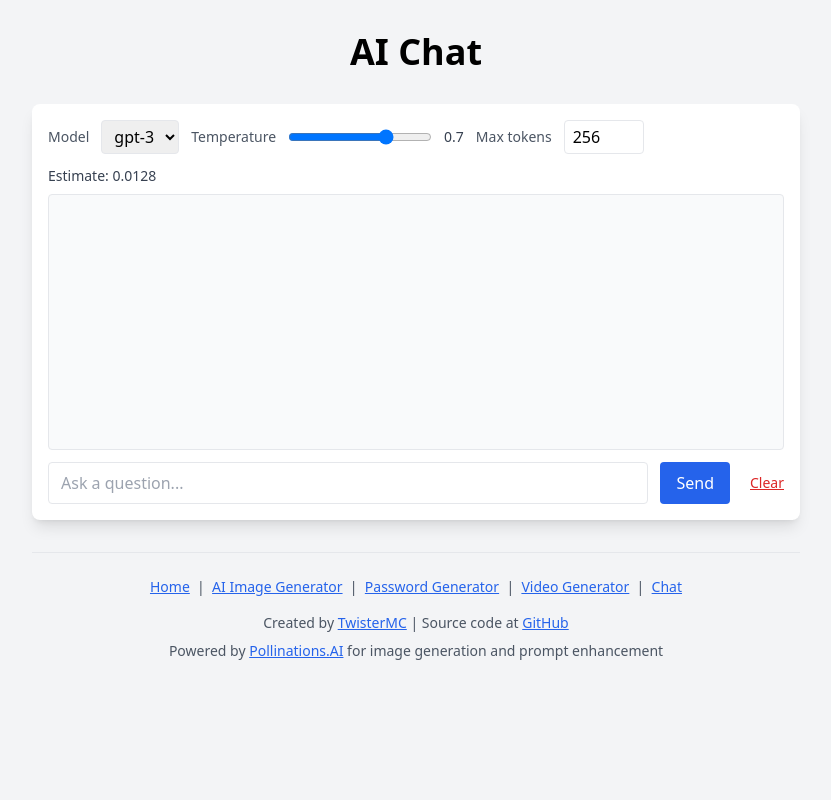
After one commit to TwisterMc/ask_ai, a Flask app: page /chat in a window 1280 px wide. The commit adds this page. Shown: the whole page, without its empty margins (224-1055 px from the left). Run offline with Flask 3, Linux system fonts and the light colour scheme; data that the repository does not hold is empty; some libraries are stand-ins or nearby versions.

Commit message:
Add chat feature with API integration and UI enhancements

```diff
--- a/app.py
+++ b/app.py
@@ -1,6 +1,7 @@
 from flask import Flask, render_template, request, jsonify
 from urllib.parse import quote
-from generators import enhance_prompt_api, generate_image_api, estimate_price_api
+from generators import enhance_prompt_api, generate_image_api, estimate_price_api, chat_api
+from generators import estimate_chat_price_api
 import os
 
 # Load environment variables from .env file (for local development)
@@ -66,5 +67,28 @@ def image_generator():
 def video_generator():
     return render_template("video.html")
 
+
+@app.route("/chat")
+def chat_page():
+    return render_template("chat.html")
+
+
+@app.route('/api/chat', methods=['POST'])
+def api_chat():
+    return chat_api(request)
+
+
+@app.route('/api/estimate_chat_price', methods=['POST'])
+def api_estimate_chat_price():
+    return estimate_chat_price_api(request)
+
 if __name__ == "__main__":
+    # Print available routes for debugging
+    try:
+        print("Registered routes:")
+        for rule in app.url_map.iter_rules():
+            methods = ','.join(sorted(rule.methods))
+            print(f"{rule.rule} -> {methods}")
+    except Exception as e:
+        print(f"Error listing routes: {e}")
     app.run(host='0.0.0.0', port=5000, debug=True)
--- /dev/null
+++ b/static/js/chat.js
@@ -0,0 +1,142 @@
+document.addEventListener("DOMContentLoaded", () => {
+  const form = document.getElementById("chatForm");
+  const input = document.getElementById("chatInput");
+  const windowEl = document.getElementById("chatWindow");
+  const modelEl = document.getElementById("chatModel");
+  const tempEl = document.getElementById("chatTemp");
+  const tempVal = document.getElementById("chatTempValue");
+  const maxEl = document.getElementById("chatMax");
+
+  // UI elements: Clear button and estimate area
+  const clearBtn = document.createElement("button");
+  clearBtn.type = "button";
+  clearBtn.className = "ml-2 text-sm text-red-600 underline";
+  clearBtn.textContent = "Clear";
+  form.appendChild(clearBtn);
+
+  const estimateEl = document.createElement("div");
+  estimateEl.className = "text-sm text-gray-700 mb-2";
+  windowEl.parentNode.insertBefore(estimateEl, windowEl);
+
+  const STORAGE_KEY = "ask_ai_chat_history_v1";
+
+  function loadHistory() {
+    try {
+      const raw = localStorage.getItem(STORAGE_KEY);
+      if (!raw) return;
+      const arr = JSON.parse(raw);
+      arr.forEach((m) => appendMessage(m.role, m.text, false));
+    } catch (e) {
+      console.debug("Failed to load history", e);
+    }
+  }
+
+  function saveMessage(role, text) {
+    try {
+      const raw = localStorage.getItem(STORAGE_KEY) || "[]";
+      const arr = JSON.parse(raw);
+      arr.push({ role, text });
+      localStorage.setItem(STORAGE_KEY, JSON.stringify(arr));
+    } catch (e) {
+      console.debug("Failed to save history", e);
+    }
+  }
+
+  function clearHistory() {
+    localStorage.removeItem(STORAGE_KEY);
+    windowEl.innerHTML = "";
+  }
+
+  function appendMessage(role, text, persist = true) {
+    const div = document.createElement("div");
+    div.className = role === "user" ? "text-right mb-2" : "text-left mb-2";
+    const bubble = document.createElement("div");
+    bubble.className =
+      role === "user"
+        ? "inline-block bg-blue-600 text-white px-3 py-2 rounded"
+        : "inline-block bg-gray-200 text-gray-900 px-3 py-2 rounded";
+    bubble.textContent = text;
+    div.appendChild(bubble);
+    windowEl.appendChild(div);
+    windowEl.scrollTop = windowEl.scrollHeight;
+    if (persist && (role === "user" || role === "assistant")) saveMessage(role, text);
+  }
+
+  tempEl.addEventListener("input", () => {
+    tempVal.textContent = tempEl.value;
+  });
+
+  form.addEventListener("submit", async (e) => {
+    e.preventDefault();
+    const text = input.value.trim();
+    if (!text) return;
+    appendMessage("user", text);
+    input.value = "";
+
+    const payload = {
+      messages: [{ role: "user", content: text }],
+      model: modelEl.value,
+      temperature: parseFloat(tempEl.value),
+      max_tokens: parseInt(maxEl.value, 10),
+    };
+
+    appendMessage("assistant", "…");
+    const placeholder = windowEl.lastChild;
+
+    try {
+      const res = await fetch("/api/chat", {
+        method: "POST",
+        headers: { "Content-Type": "application/json" },
+        body: JSON.stringify(payload),
+      });
+
+      // If upstream returned non-200 and Flask forwarded it, handle accordingly
+      const data = await res.json();
+      if (!data.success) {
+        placeholder.querySelector("div").textContent = `Error: ${data.error || "Unknown error"}`;
+      } else {
+        placeholder.querySelector("div").textContent = data.reply || "";
+        if (data.pricing) {
+          estimateEl.textContent = `Pricing: ${JSON.stringify(data.pricing)}`;
+        }
+      }
+    } catch (err) {
+      console.error(err);
+      placeholder.querySelector("div").textContent = "Network error contacting chat service.";
+    }
+  });
+
+  clearBtn.addEventListener("click", () => {
+    const warning = `This will permanently remove your local conversation history stored in your browser (key: ${STORAGE_KEY}).\n\nThis cannot be undone. Do you want to continue?`;
+    if (window.confirm(warning)) {
+      clearHistory();
+      // also clear estimate display
+      estimateEl.textContent = '';
+    }
+  });
+
+  async function fetchChatEstimate() {
+    const body = { model: modelEl.value, max_tokens: parseInt(maxEl.value, 10) };
+    try {
+      const res = await fetch("/api/estimate_chat_price", {
+        method: "POST",
+        headers: { "Content-Type": "application/json" },
+        body: JSON.stringify(body),
+      });
+      const data = await res.json();
+      if (data.success && data.pricing) {
+        estimateEl.textContent = `Estimate: ${data.pricing.estimated_total || JSON.stringify(data.pricing)}`;
+      } else {
+        estimateEl.textContent = data.error ? `Estimate error: ${data.error}` : "Estimate unavailable";
+      }
+    } catch (e) {
+      estimateEl.textContent = "Estimate unavailable (network error)";
+    }
+  }
+
+  modelEl.addEventListener("change", fetchChatEstimate);
+  maxEl.addEventListener("change", fetchChatEstimate);
+
+  loadHistory();
+  fetchChatEstimate();
+});
--- /dev/null
+++ b/templates/chat.html
@@ -0,0 +1,76 @@
+<!DOCTYPE html>
+<html lang="en">
+  <head>
+    <meta charset="UTF-8" />
+    <meta name="viewport" content="width=device-width, initial-scale=1.0" />
+    <title>Ask AI — Chat</title>
+    <script src="https://cdn.tailwindcss.com"></script>
+  </head>
+  <body class="bg-gray-100 min-h-screen">
+    <a
+      href="#main-content"
+      class="absolute -top-10 left-0 bg-blue-600 text-white p-2 z-50 transition-all duration-300 focus:top-0"
+      >Skip to main content</a
+    >
+
+    <div class="container mx-auto px-4 py-8">
+      <h1 class="text-4xl font-bold text-center mb-8">AI Chat</h1>
+      <main id="main-content" class="max-w-3xl mx-auto relative">
+        <section class="bg-white rounded-lg shadow-lg p-4 mb-4">
+          <div class="flex gap-3 items-center mb-3">
+            <label class="text-sm text-gray-600">Model</label>
+            <select id="chatModel" class="border rounded px-2 py-1">
+              <option value="gpt-3">gpt-3</option>
+              <option value="gpt-4">gpt-4</option>
+            </select>
+
+            <label class="text-sm text-gray-600">Temperature</label>
+            <input
+              id="chatTemp"
+              type="range"
+              min="0"
+              max="1"
+              step="0.1"
+              value="0.7"
+              class="w-36"
+            />
+            <span id="chatTempValue" class="text-sm text-gray-700">0.7</span>
+
+            <label class="text-sm text-gray-600">Max tokens</label>
+            <input
+              id="chatMax"
+              type="number"
+              min="16"
+              max="2048"
+              value="256"
+              class="w-20 border rounded px-2 py-1"
+            />
+          </div>
+
+          <div
+            id="chatWindow"
+            class="h-64 overflow-auto border rounded p-3 bg-gray-50 mb-3"
+          ></div>
+
+          <form id="chatForm" class="flex gap-3">
+            <input
+              id="chatInput"
+              class="flex-1 border rounded px-3 py-2"
+              placeholder="Ask a question..."
+            />
+            <button
+              id="chatSend"
+              class="bg-blue-600 text-white px-4 py-2 rounded"
+            >
+              Send
+            </button>
+          </form>
+        </section>
+
+        {% include 'footer.html' %}
+      </main>
+    </div>
+
+    <script src="/static/js/chat.js"></script>
+  </body>
+</html>
--- a/templates/footer.html
+++ b/templates/footer.html
@@ -13,6 +13,10 @@
       &nbsp;|&nbsp;
       <a href="/video" class="text-blue-600 hover:text-green-800 underline"
         >Video Generator</a
+      >
+      &nbsp;|&nbsp;
+      <a href="/chat" class="text-blue-600 hover:text-green-800 underline"
+        >Chat</a
       >
     </p>
     <p class="py-2">
```
Also changed, not shown: generators.py (+138 -0 lines).
